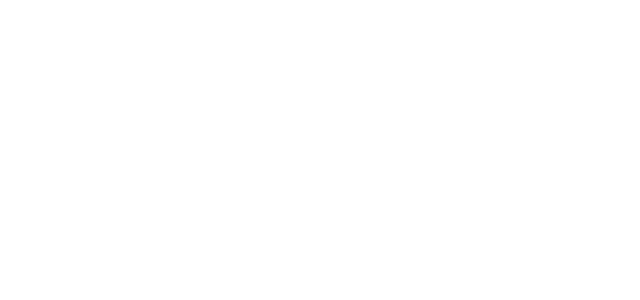
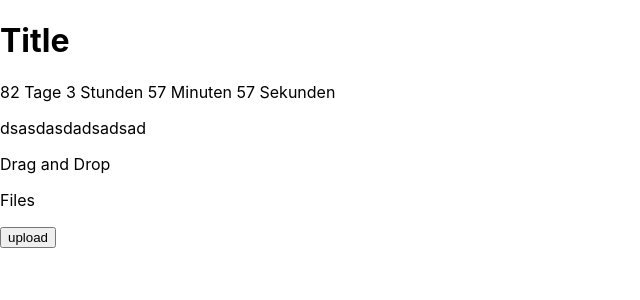
Before and after one commit to Elias-Traunbauer/school_collab, a Next.js app: page /assignment_edit in a window 1280 px wide. Shown: the top 300 px of the page, without its empty margins (0-640 px from the left). Built offline with nearby package versions, Linux system fonts and the light colour scheme.

Commit message:
edited assignment_edit

```diff
--- a/pages/assignment_edit.js
+++ b/pages/assignment_edit.js
@@ -4,4 +4,36 @@ import styles from '../styles/assignment.module.css'
 
 export default function AssignmentEdit({assignment}){
 
+        //mock
+        let assignmentDummy = {
+            subject: "DBI",
+            title: "JPA Lab 1: Generieren der IDs",
+            deadline: new Date(2023, 1, 22, 13, 40),
+            set: true,
+            description: "dsasdasdadsadsad"
+        }
+
+    return(
+        <div className={styles.editcontainer}>
+            <div className={styles.editheader}>
+                <h1>Title</h1>
+                <Countdown date={assignmentDummy.deadline}></Countdown>
+            </div>
+            <div className={styles.description}>
+                <p>{assignmentDummy.description}</p>
+            </div>
+            <div className={styles.fileuploadcontainer}>
+                <div className={styles.fileuploadfield}>
+                    <p>Drag and Drop</p>
+                </div>
+            </div>
+            <div className={styles.fileslist}>
+                <p>Files</p>
+            </div>
+            <div className={styles.editButtonarray}>
+                <button>upload</button>
+            </div>
+        </div>
+    );
+
 }
```
